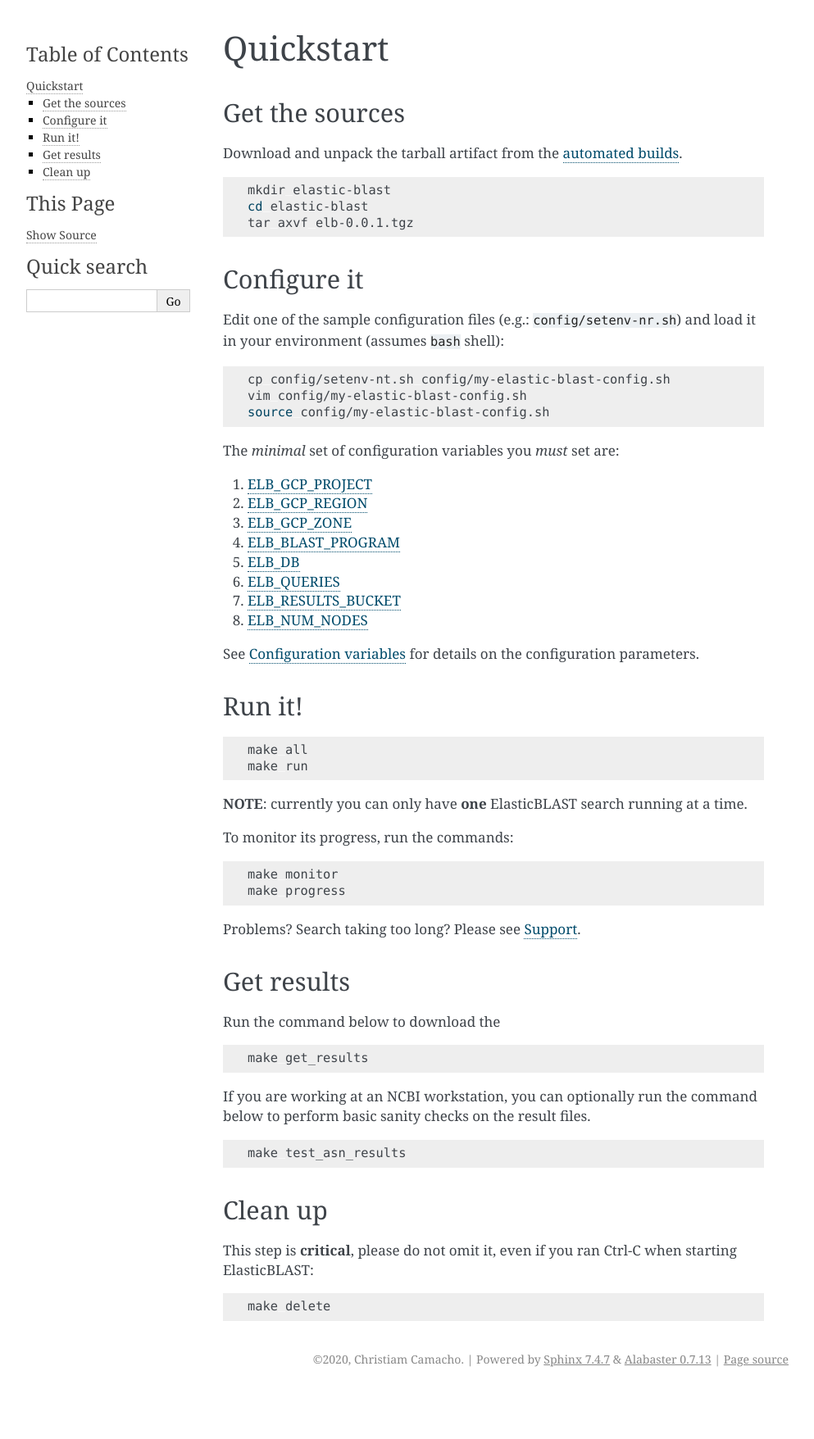
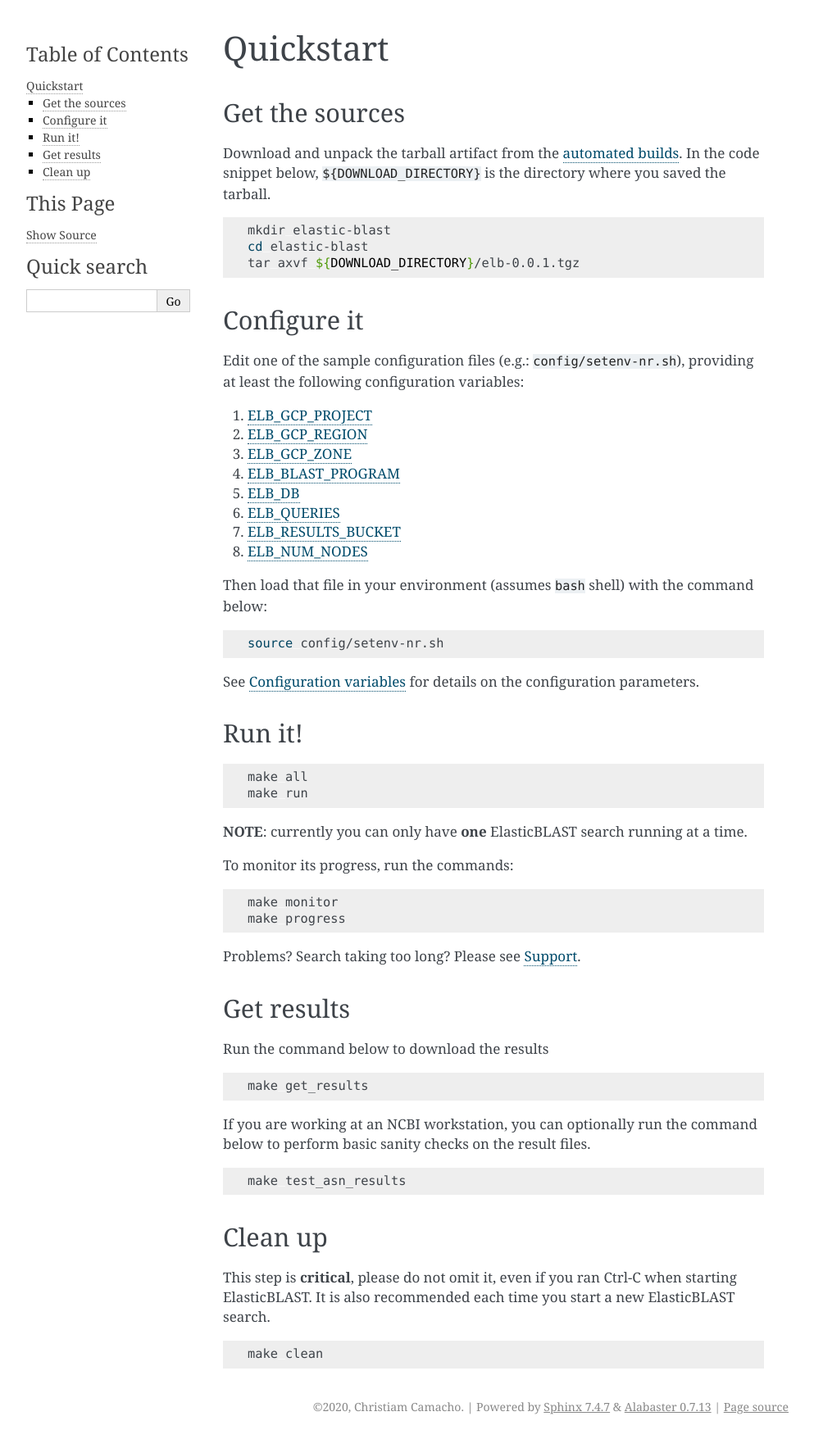
Before and after one commit to ncbi/elastic-blast-docs, a Sphinx documentation site: the page built from docs/source/quickstart.rst, in a window 1280 px wide. Shown: the whole page at 82% size, without its empty margins (148-1141 px from the left). Built offline with Sphinx 7.4.7, drawn with Linux system fonts in a browser that asks for light colours; before the commit the page ends 1698 px from its top, so only the background shows below that.

Commit message:
Fixes to quickstart

```diff
--- a/docs/source/quickstart.rst
+++ b/docs/source/quickstart.rst
@@ -6,26 +6,19 @@ Quickstart
 Get the sources
 ---------------
 Download and unpack the tarball artifact from the `automated builds <https://teamcity.ncbi.nlm.nih.gov/buildConfiguration/Blast_ElasticBlast_TestReleaseTarball?branch=&mode=builds>`_.
+In the code snippet below, ``${DOWNLOAD_DIRECTORY}`` is the directory where you saved the tarball.
 
-.. code-block:: bash
+.. code-block:: shell
 
     mkdir elastic-blast
     cd elastic-blast
-    tar axvf elb-{VERSION}.tgz
+    tar axvf ${DOWNLOAD_DIRECTORY}/elb-{VERSION}.tgz
 
 Configure it
 ------------
 
-Edit one of the sample configuration files (e.g.: ``config/setenv-nr.sh``) and
-load it in your environment (assumes ``bash`` shell):
-
-.. code-block:: bash
-
-    cp config/setenv-nt.sh config/my-elastic-blast-config.sh
-    vim config/my-elastic-blast-config.sh
-    source config/my-elastic-blast-config.sh
-
-The *minimal* set of configuration variables you *must* set are:
+Edit one of the sample configuration files (e.g.: ``config/setenv-nr.sh``), providing
+at least the following configuration variables:
 
 #. :ref:`ELB_GCP_PROJECT`
 #. :ref:`ELB_GCP_REGION`
@@ -35,6 +28,13 @@ The *minimal* set of configuration variables you *must* set are:
 #. :ref:`ELB_QUERIES`
 #. :ref:`ELB_RESULTS_BUCKET`
 #. :ref:`ELB_NUM_NODES`
+
+
+Then load that file in your environment (assumes ``bash`` shell) with the command below:
+
+.. code-block:: bash
+
+    source config/setenv-nr.sh
 
 See :ref:`configuration` for details on the configuration parameters.
 
@@ -60,7 +60,7 @@ Problems? Search taking too long? Please see :ref:`support`.
 Get results
 -----------
 
-Run the command below to download the
+Run the command below to download the results
 
 .. code-block:: bash
 
@@ -76,8 +76,9 @@ below to perform basic sanity checks on the result files.
 Clean up
 --------
 This step is **critical**, please do not omit it, even if you ran Ctrl-C when
-starting ElasticBLAST:
+starting ElasticBLAST. It is also recommended each time you start a new
+ElasticBLAST search.
 
 .. code-block:: bash
 
-    make delete
+    make clean
```
